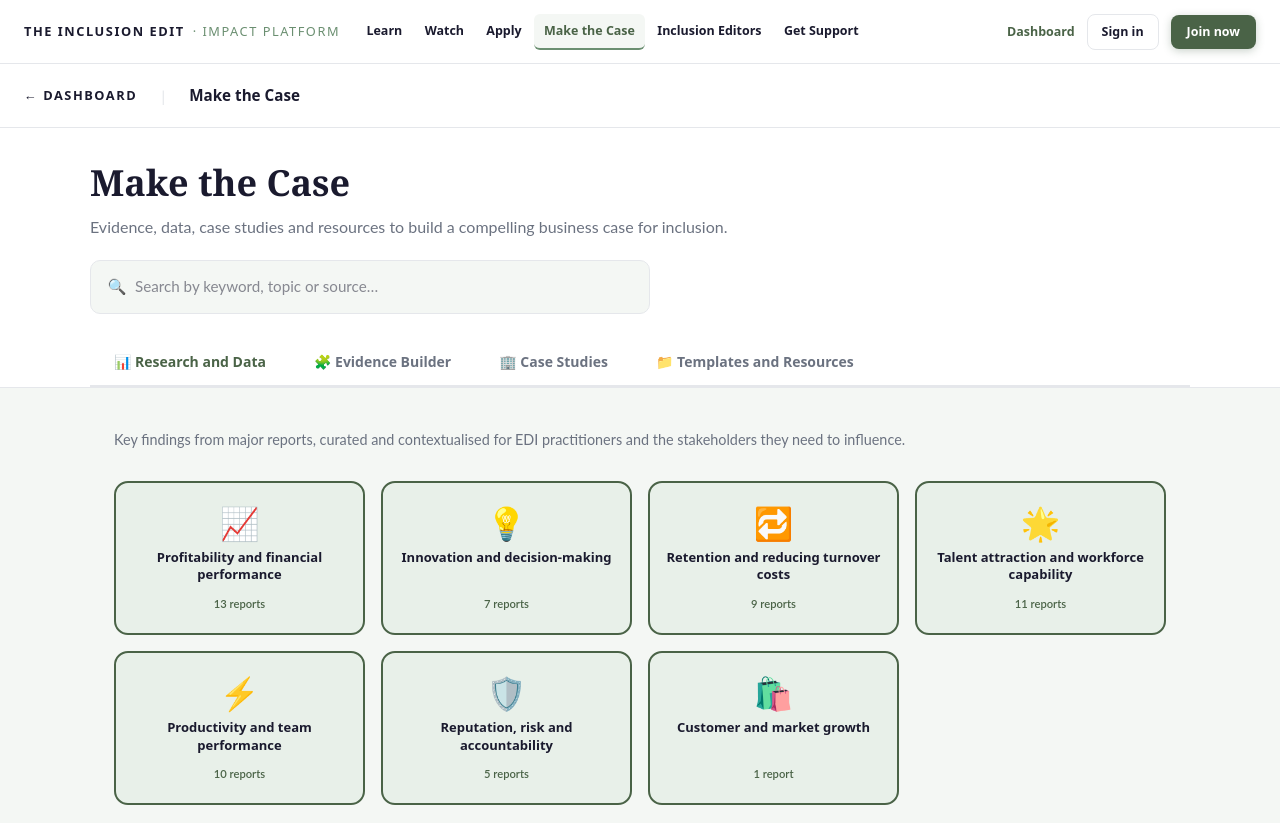
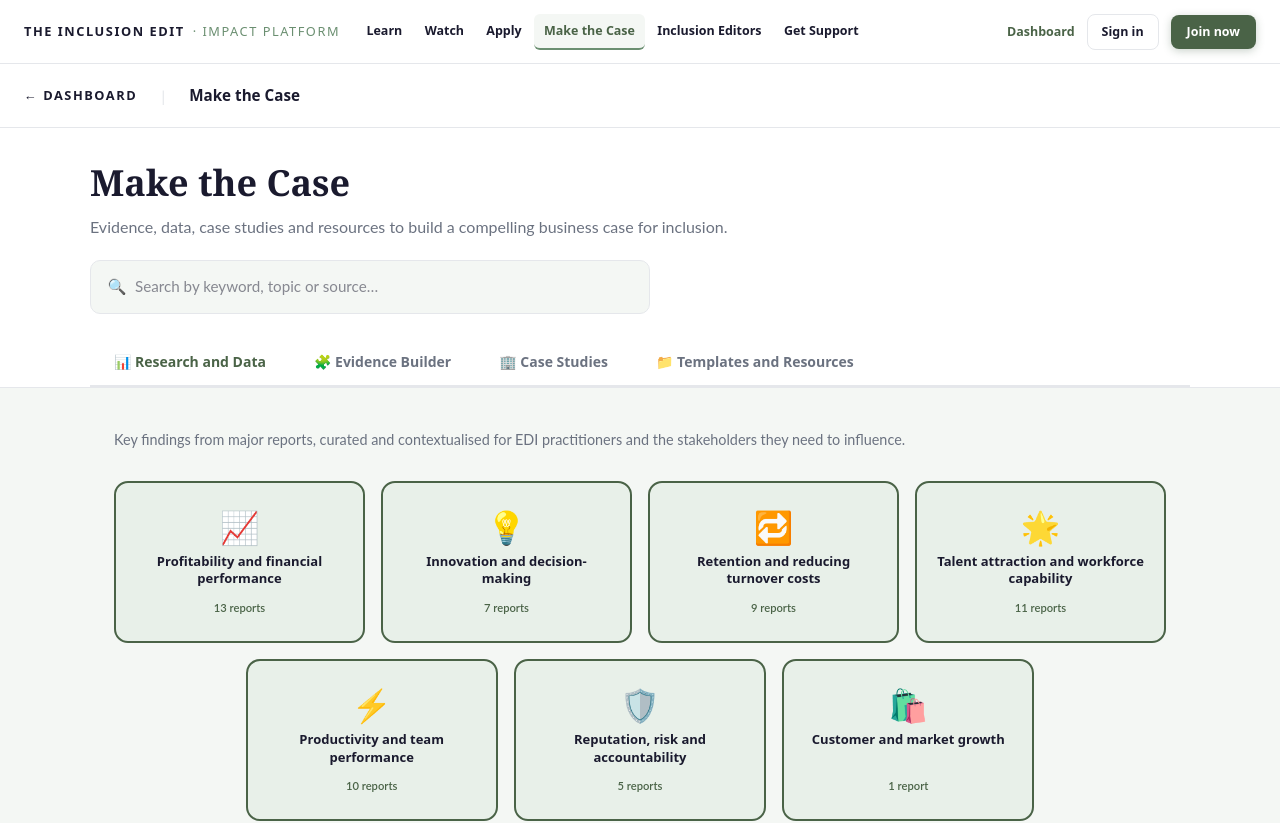
Before and after one commit to Rebekah338/inclusion-impact-platform, a Next.js app: page /dashboard/evidence in a window 1280 px wide. Shown: the top 823 px of the page. Built offline with nearby package versions, Linux system fonts and the light colour scheme.

Commit message:
style: fix category tiles to 4-top / 3-bottom centred layout with larger sizing
Co-Authored-By: Claude Sonnet 4.6 <noreply@anthropic.com>
Claude-Session: https://claude.ai/code/session_01E11uWzxsBtw5XKP8MYPdbN

```diff
--- a/app/dashboard/evidence/page.tsx
+++ b/app/dashboard/evidence/page.tsx
@@ -1436,8 +1436,54 @@ export default function EvidencePage() {
 
             {/* Category tiles */}
             {!search && (
-              <div style={{ display: "grid", gridTemplateColumns: "repeat(auto-fill, minmax(200px, 1fr))", gap: "1rem", marginBottom: "2.25rem" }}>
-                {CATEGORIES.map((cat) => {
+              <div style={{ display: "flex", flexDirection: "column", gap: "1rem", marginBottom: "2.25rem" }}>
+                {/* Row 1: 4 tiles */}
+                <div style={{ display: "grid", gridTemplateColumns: "repeat(4, 1fr)", gap: "1rem" }}>
+                  {CATEGORIES.slice(0, 4).map((cat) => {
+                    const count = RESEARCH_REPORTS.filter((r) => r.categories?.includes(cat.key)).length;
+                    const isActive = activeCategory === cat.key;
+                    return (
+                      <button
+                        key={cat.key}
+                        onClick={() => setActiveCategory(isActive ? null : cat.key)}
+                        style={{
+                          textAlign: "center",
+                          background: isActive ? "var(--sage-dark)" : "var(--sage-light)",
+                          border: `2px solid ${isActive ? "var(--sage-dark)" : "var(--sage-dark)"}`,
+                          borderRadius: "14px",
+                          padding: "1.75rem 1.25rem 1.5rem",
+                          cursor: "pointer",
+                          transition: "all 0.18s ease",
+                          display: "flex",
+                          flexDirection: "column",
+                          alignItems: "center",
+                          gap: "0",
+                        }}
+                      >
+                        <div style={{ fontSize: "2rem", marginBottom: "0.625rem", lineHeight: 1 }}>{cat.icon}</div>
+                        <div style={{
+                          fontFamily: "var(--font-heading)",
+                          fontWeight: 700,
+                          fontSize: "0.8125rem",
+                          color: isActive ? "var(--white)" : "var(--charcoal)",
+                          lineHeight: 1.35,
+                          marginBottom: "0.625rem",
+                          textAlign: "center",
+                        }}>{cat.label}</div>
+                        <div style={{
+                          fontFamily: "var(--font-body)",
+                          fontSize: "0.7rem",
+                          fontWeight: 600,
+                          color: isActive ? "rgba(255,255,255,0.85)" : "var(--sage-dark)",
+                          marginTop: "auto",
+                        }}>{count} {count === 1 ? "report" : "reports"}</div>
+                      </button>
+                    );
+                  })}
+                </div>
+                {/* Row 2: 3 tiles centred */}
+                <div style={{ display: "grid", gridTemplateColumns: "repeat(3, 1fr)", gap: "1rem", width: "75%", margin: "0 auto" }}>
+                  {CATEGORIES.slice(4).map((cat) => {
                   const count = RESEARCH_REPORTS.filter((r) => r.categories?.includes(cat.key)).length;
                   const isActive = activeCategory === cat.key;
                   return (
@@ -1449,7 +1495,7 @@ export default function EvidencePage() {
                         background: isActive ? "var(--sage-dark)" : "var(--sage-light)",
                         border: `2px solid ${isActive ? "var(--sage-dark)" : "var(--sage-dark)"}`,
                         borderRadius: "14px",
-                        padding: "1.5rem 1rem 1.25rem",
+                        padding: "1.75rem 1.25rem 1.5rem",
                         cursor: "pointer",
                         transition: "all 0.18s ease",
                         display: "flex",
@@ -1476,8 +1522,9 @@ export default function EvidencePage() {
                         marginTop: "auto",
                       }}>{count} {count === 1 ? "report" : "reports"}</div>
                     </button>
-                  );
-                })}
+                      );
+                    })}
+                  </div>
               </div>
             )}
 
```
